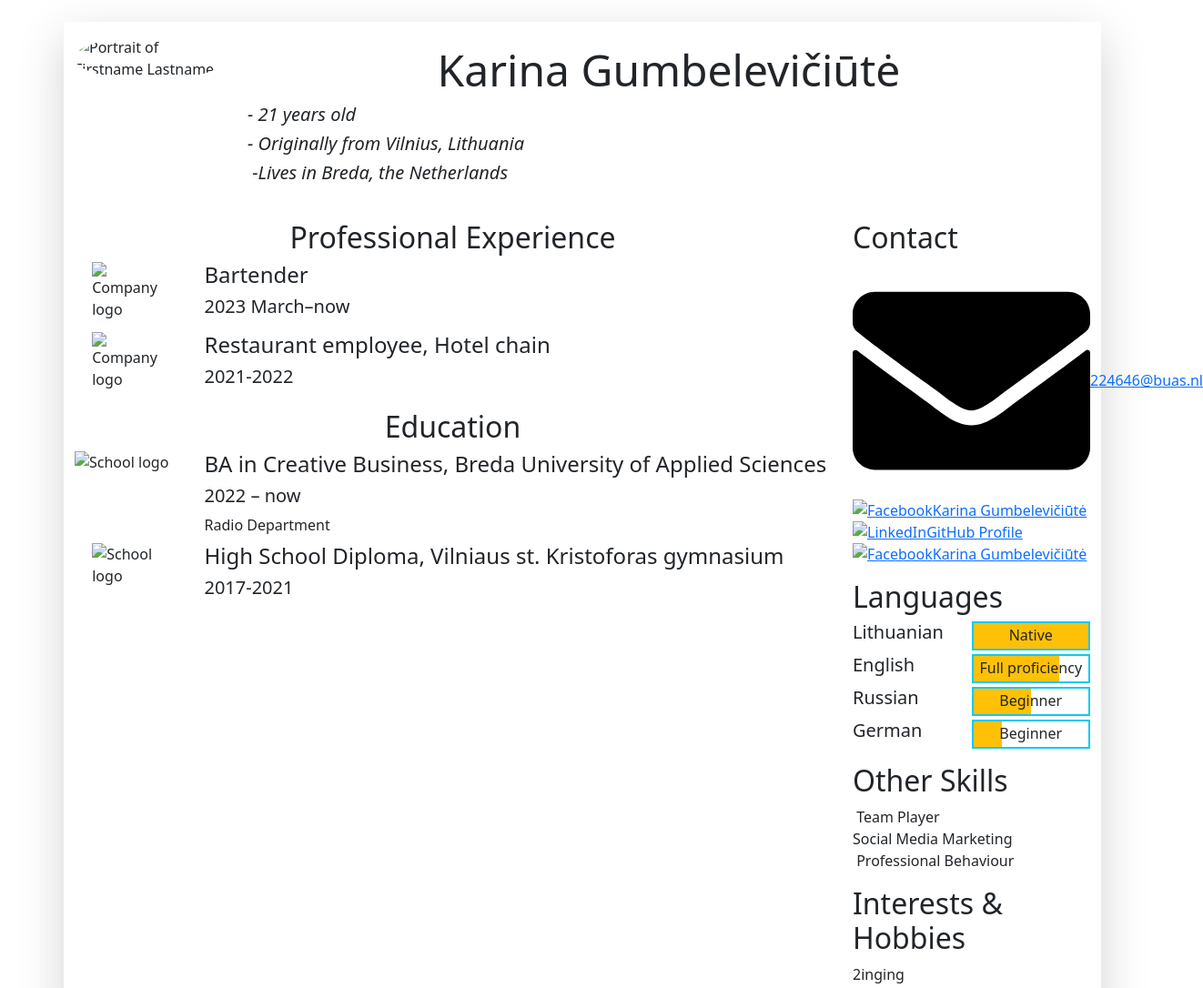
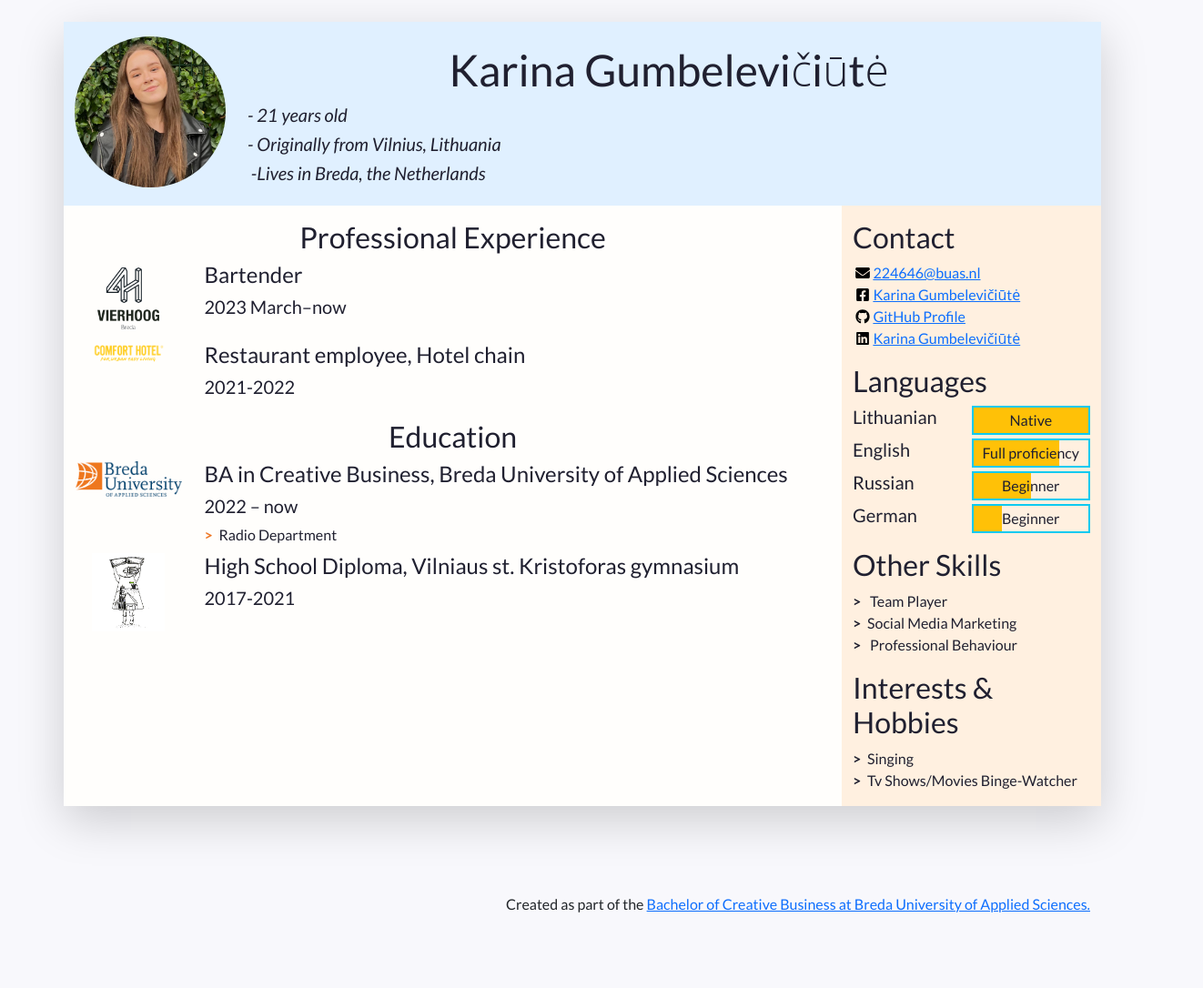
Before and after one commit to Karinagumb/PRJ4_224646, a plain HTML site: page index.html in a window 1280 px wide. Shown: the top 1086 px of the page at 91% size, 1322 px wide, since content can reach past the window. After the commit the page ends 1046 px from the top, so only its background shows below. Drawn offline with nearby package versions, Linux system fonts and the light colour scheme.

Commit message:
fix the links

```diff
--- a/index.html
+++ b/index.html
@@ -12,7 +12,7 @@
     <!-- -->
 
     <!-- Links to our additional CSS styles -->
-    <link rel="stylesheet" href="file:///C|/Users/gumbe/OneDrive/Desktop/PRJ4-224646/css/styles.css">
+    <link rel="stylesheet" href="css/styles.css">
 
     <title>Karina Gumbelevičiūtė Resume</title>
   </head>
@@ -43,7 +43,7 @@
             "w-100" makes sure the image takes the full width of the column it's in
             "rounded-circle" cuts a circle around the image
           -->
-          <img class="w-100 rounded-circle my-3" src="file:///C|/Users/gumbe/OneDrive/Desktop/PRJ4-224646/images/portrait.svg.png" alt="Portrait of Firstname Lastname" width="160">
+          <img class="w-100 rounded-circle my-3" src='images/portrait.svg.png' width="160">
         </div>
         <!--
           A container to wrap around your name and tagline. Full-width at small size, then columns of increasing size.
@@ -82,7 +82,7 @@
               <li class="biography-item row mb-2">
                 <!-- We're using a grid inside a grid so we can align logos and text -->
                 <div class="logo-container col-3 col-sm-2 col-md-3 col-lg-2">
-                  <img class="biography-logo mw-100 d-block mx-auto" src="file:///C|/Users/gumbe/OneDrive/Desktop/PRJ4-224646/images/employers/vierhoog.png" alt="Company logo" width="80">
+                  <img class="biography-logo mw-100 d-block mx-auto" src='images/employers/vierhoog.png' alt="Company logo" width="80">
                 </div>
                 <div class="biography-contents col-9 col-sm-10 col-md-9 col-lg-10">
                   <h4>Bartender&nbsp;</h4>
@@ -97,7 +97,7 @@
               <li class="biography-item row mb-2">
                 <div class="logo-container col-3 col-sm-2 col-md-3 col-lg-2">
                 <!-- We're using a grid inside a grid so we can align logos and text -->
-                  <img class="biography-logo mw-100 d-block mx-auto" src="file:///C|/Users/gumbe/OneDrive/Desktop/PRJ4-224646/images/employers/comfort.png" alt="Company logo" width="80">
+                  <img class="biography-logo mw-100 d-block mx-auto" src='images/employers/comfort.png' alt="Company logo" width="80">
                 </div>
                 <div class="biography-contents col-9 col-sm-10 col-md-9 col-lg-10">
                   <h4>Restaurant employee, Hotel chain</h4>
@@ -120,7 +120,7 @@
               <!-- Top item in education. And by "top", I mean a Bachelor in Creative Business at BUas. -->
               <li class="biography-item row mb-2">
                 <div class="logo-container col-3 col-sm-2 col-md-3 col-lg-2">
-                  <img class="biography-logo mw-100 d-block mx-auto" src="file:///C|/Users/gumbe/OneDrive/Desktop/PRJ4-224646/images/schools/logo-buas.svg" alt="School logo" width="120">
+                  <img class="biography-logo mw-100 d-block mx-auto" src='images/schools/uni.png' alt="School logo" width="120">
                 </div>
                 <div class="biography-contents col-9 col-sm-10 col-md-9 col-lg-10">
                   <h4>BA in Creative Business, Breda University of Applied Sciences</h4>
@@ -136,7 +136,7 @@
               <!-- 2nd item in education -->
               <li class="biography-item row mb-2">
                 <div class="logo-container col-3 col-sm-2 col-md-3 col-lg-2">
-                  <img class="biography-logo mw-100 d-block mx-auto" src="file:///C|/Users/gumbe/OneDrive/Desktop/PRJ4-224646/images/schools/gymna.png" alt="School logo" width="80">
+                  <img class="biography-logo mw-100 d-block mx-auto" src='images/schools/gymna.png' alt="School logo" width="80">
                 </div>
                 <div class="biography-contents col-9 col-sm-10 col-md-9 col-lg-10">
                   <h4>High School Diploma, Vilniaus st. Kristoforas gymnasium</h4>
@@ -173,27 +173,27 @@
               <li class="contact-item">
                 <a class="d-flex align-items-center"
 				   href="mailto:224646@buas.nl" target="_blank">
-					 <img class="contact-icon" src='images/icons/envelope.svg'alt='Email'>
+					 <img class="contact-icon" src='images/icons/envelope.svg' alt='Email'>
 
                 224646@buas.nl
               </a>
               </li>
               <li class="contact-item">
                 <a class="d-flex align-items-center" href="https://www.facebook.com/karinapaulagm/" target="_blank">
-                <img class="contact-icon" src="file:///C|/Users/gumbe/OneDrive/Desktop/PRJ4-224646/images/icons/facebook.svg" alt="Facebook">
+                <img class="contact-icon" src='images/icons/facebook.svg' alt="Facebook">
                 Karina Gumbelevičiūtė
               </a>
               </li>
               <li class="contact-item">
                 <a class="d-flex align-items-center" href="https://github.com/" target="_blank">
-                  <img class="contact-icon" src="file:///C|/Users/gumbe/OneDrive/Desktop/PRJ4-224646/images/icons/github.svg" alt="LinkedIn">
+                  <img class="contact-icon" src='images/icons/github.svg' alt="LinkedIn">
                   GitHub Profile
                 </a>
 
               </li>
 				<li class="contact-item">
                 <a class="d-flex align-items-center" href="https://www.linkedin.com/in/karina-gumbelevi%C4%8Di%C5%ABt%C4%97/" target="_blank">
-                  <img class="contact-icon" src="file:///C|/Users/gumbe/OneDrive/Desktop/PRJ4-224646/images/icons/linkedin.svg" alt="Facebook">
+                  <img class="contact-icon" src='images/icons/linkedin.svg' alt="Facebook">
                 Karina Gumbelevičiūtė
 					</a>
 				</li>
@@ -257,7 +257,7 @@
           <section class="my-3 aside-section">
             <h2>Interests &amp; Hobbies</h2>
             <ul class="skill-list list-unstyled">
-              <li class="skill-item">2inging</li>
+              <li class="skill-item">Singing</li>
               <li class="skill-item">Tv Shows/Movies Binge-Watcher</li>
             </ul>
           </section>
```
